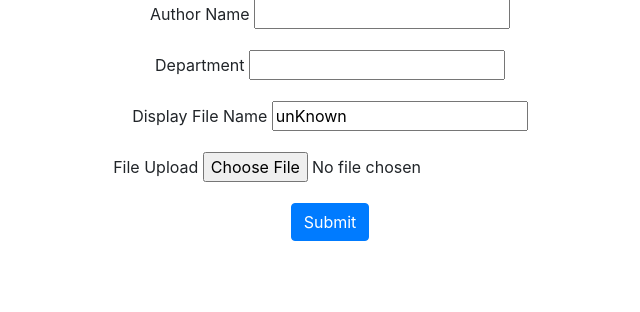
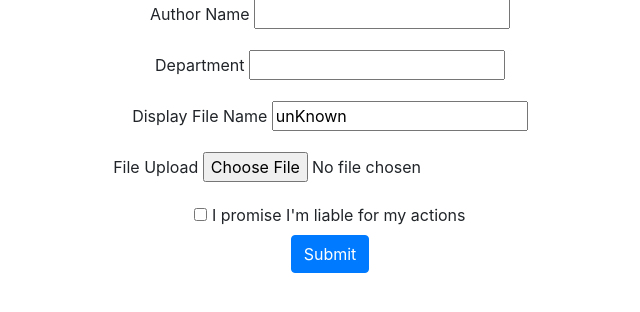
Before and after one commit to baarath9829/webapp-project-, a Django app: page /noteitdown/upload in a window 1280 px wide. Shown: the part 259-571 px from the top of the page, without its empty margins (310-950 px from the left). Run offline with Django 3.2, Linux system fonts and the light colour scheme; some libraries are stand-ins or nearby versions.

Commit message:
checkbox added

```diff
--- a/noteitdown/templates/noteitdown/upload.html
+++ b/noteitdown/templates/noteitdown/upload.html
@@ -20,6 +20,9 @@
             <label>File Upload</label>
             {{form.file}}
         </div>
+        <div class="checkbox">
+            <label><input type="checkbox" value=""> I promise I'm liable for my actions </label>
+        </div>
         <button type="submit" class="btn btn-primary"> Submit</button>
     </form>
     </div>
```
